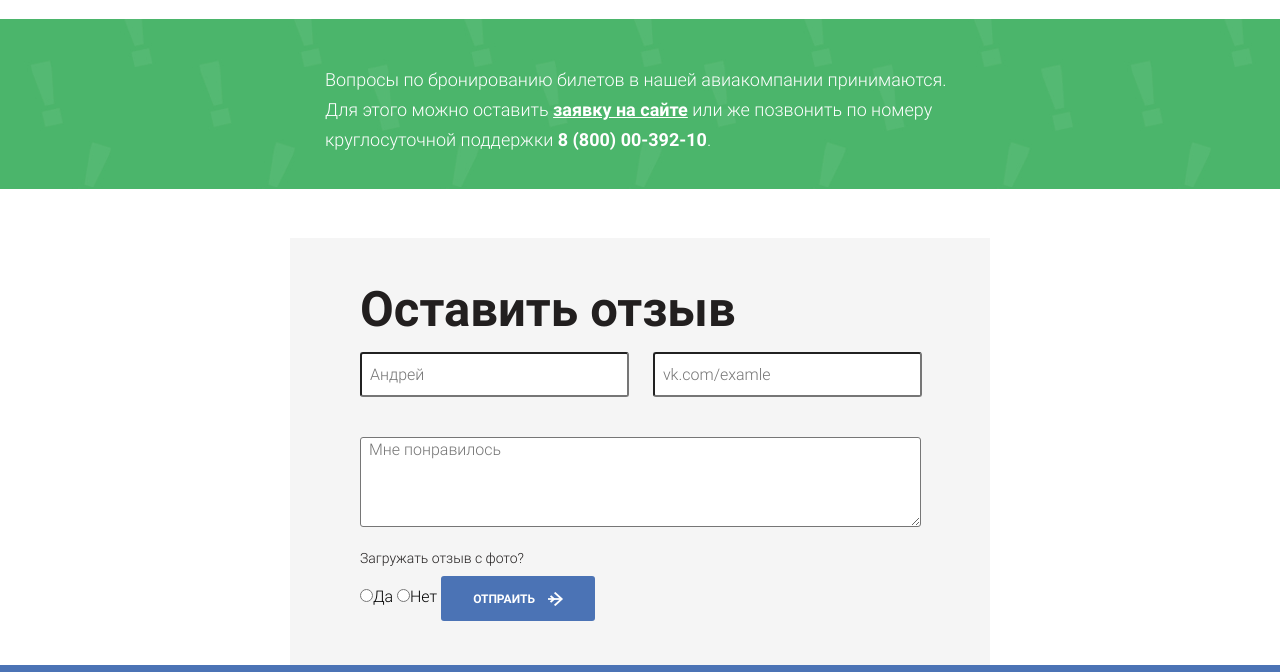
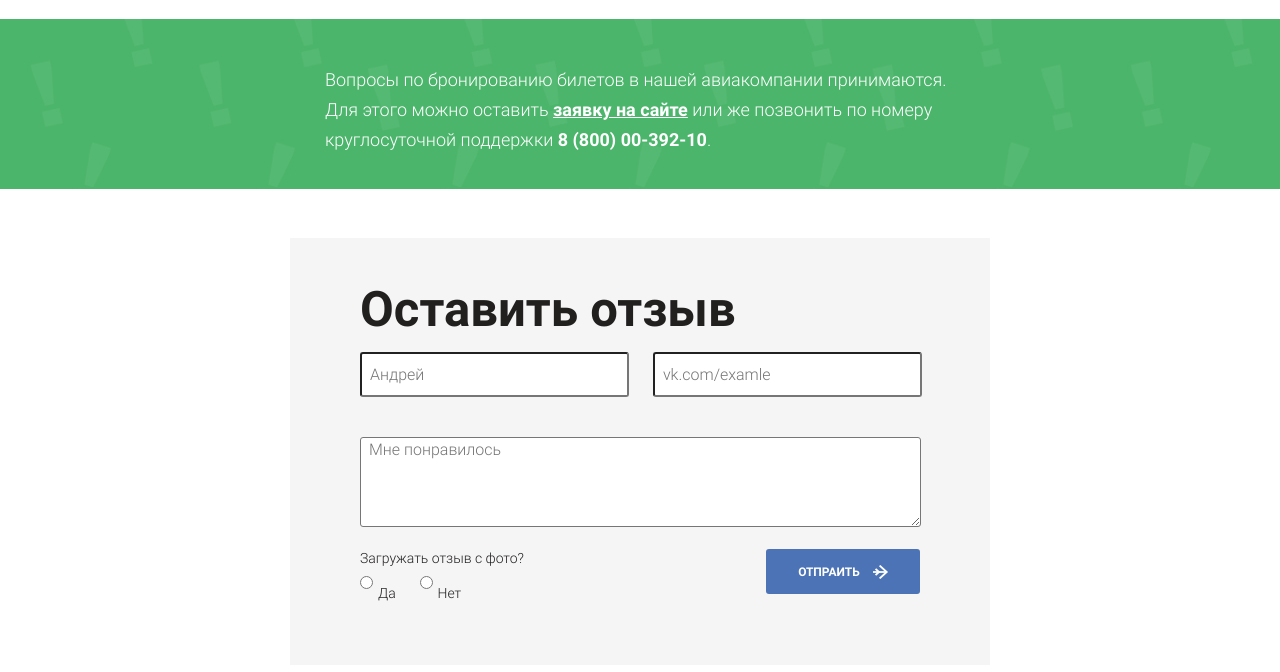
Before and after one commit to voloshinfirsthomework/1maket, a plain HTML site: page feed.html in a window 1280 px wide. Shown: the part 1204-1876 px from the top of the page. Drawn offline with Linux system fonts and the light colour scheme.

Commit message:
03.04.2018

```diff
--- a/css/style.css
+++ b/css/style.css
@@ -677,6 +677,7 @@ body {
 
 .form {
   width: 100%;
+  margin-bottom: 50px;
 }
 .form__h2 {
   font-size: 49px;
@@ -687,6 +688,7 @@ body {
   margin-bottom: 26px;
 }
 .form__feed {
+  position: relative;
   margin: 0 auto;
   padding-top: 50px;
   padding-left: 70px;
@@ -704,10 +706,12 @@ body {
   padding-left: 8px;
   box-sizing: border-box;
   margin-bottom: 40px;
+  display: inline-block;
 }
 .form__name--vk {
   margin-left: 20px;
 }
+
 .form__name--area {
   width: 561px;
   height: 90px;
@@ -721,6 +725,21 @@ body {
   font-size: 14px;
   color: rgb(34, 31, 31);
 }
+.form__radio {
+  vertical-align: middle;
+  margin-bottom: 20px;
+}
+.form__radio--no {
+  margin-left: 20px;
+}
+.form__radio-word {
+  font-weight: 300;
+  font-size: 14px;
+  color: rgb(34, 31, 31);
+  vertical-align: middle;
+  margin-left: 5px;
+}
+
 .form__button {
   width: 154px;
   height: 45px;
@@ -732,6 +751,9 @@ body {
   font-weight: bold;
   font-size: 12px;
   display: inline-block;
+  position: absolute;
+  top: 311px;
+  left: 476px;
 }
 .form__img-button {
   vertical-align: middle;
@@ -742,7 +764,7 @@ body {
   margin-left: 10px;
   box-sizing: border-box
 }
-.form__word {
+.form__word-button {
   display: inline-block;
   vertical-align: middle;
 
--- a/feed.html
+++ b/feed.html
@@ -188,10 +188,11 @@
 					<input class="form__name form__name--vk" type="text"  placeholder="vk.com/examle">
 					<textarea class="form__name form__name--area" type="" placeholder="Мне понравилось"></textarea>
 					<h3 class="form__h3">Загружать отзыв с фото?</h3>
-					<input type="radio" name="radio">Да
-					<input type="radio" name="radio">Нет
+
+					<input class="form__radio" type="radio" name="radio"><span class="form__radio-word">Да</span>
+					<input class="form__radio form__radio--no" type="radio" name="radio"><span class="form__radio-word">Нет</span>
 					<button class="form__button" type="submit">
-						<span class="form__word">Отпраить</span>
+						<span class="form__word-button">Отпраить</span>
 						<div class="form__img-button"></div>
 					</button>
 
```
